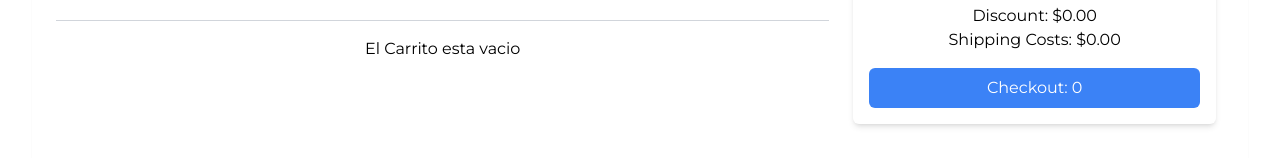
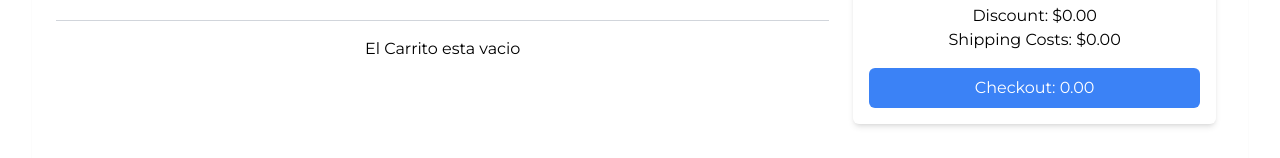
Before and after one commit to No-Country/c14-26-m-java-react, a React (Vite) app in the folder Client/: page /cart in a window 1280 px wide. Shown: the part 324-482 px from the top of the page. Built offline with nearby package versions, Linux system fonts and the light colour scheme.

Commit message:
add stripe api

```diff
--- a/Client/src/pages/Cart/Cart.jsx
+++ b/Client/src/pages/Cart/Cart.jsx
@@ -3,6 +3,7 @@ import Navigation from '../../components/navigation/Navigation';
 import { Context } from '../../context';
 import Swal from 'sweetalert2';
 import { useNavigate } from 'react-router';
+import axios from 'axios';
 
 const Cart = () => {
   const { cart, updateCartItem, calculateCartTotal, borrarCart } = useContext(Context);
@@ -27,6 +28,15 @@ const Cart = () => {
 
   const handleAddToCart = () => {
 
+    if (cart.length === 0) {
+      Swal.fire(
+        'Warning!',
+        'Your cart is empty.',
+        'error'
+      )
+      return
+    }
+
     Swal.fire({
       title: 'You want to confirm the purchase?',
       text: "If accepted, you will not be able to go back.!",
@@ -43,17 +53,33 @@ const Cart = () => {
           'success'
         )
 
-        compartirComprasEnWhatsApp('+51916804077')
-        borrarCart()
-        localStorage.removeItem('cart')
-        navigate('/')
+        // compartirComprasEnWhatsApp('+51916804077')
+        axios.post('https://pago-stripe.vercel.app/create-checkout-session', cart)
+          .then(res => {
+
+              borrarCart()
+              localStorage.removeItem('cart')
+              navigate('/')
+              window.location.href = `${res.data.url}`
+
+
+          })
+          .catch(err => {
+            console.log(err);
+            Swal.fire(
+              'Warning!',
+              'eror server.',
+              'error'
+            )
+          })
+
       }
     })
 
   };
 
 
-
+  console.log(cart);
   return (
     <div>
 
@@ -111,7 +137,7 @@ const Cart = () => {
                 <p>Subtotal: {totalt}</p>
                 <p>Discount: $0.00</p>
                 <p>Shipping Costs: $0.00</p>
-                <button className="bg-blue-500 text-white p-2 mt-4 rounded-md w-full" onClick={handleAddToCart}>Checkout: {totalt}</button>
+                <button className="bg-blue-500 text-white p-2 mt-4 rounded-md w-full" onClick={handleAddToCart}>Checkout: {totalt.toFixed(2)}</button>
               </div>
 
             </div>
```
